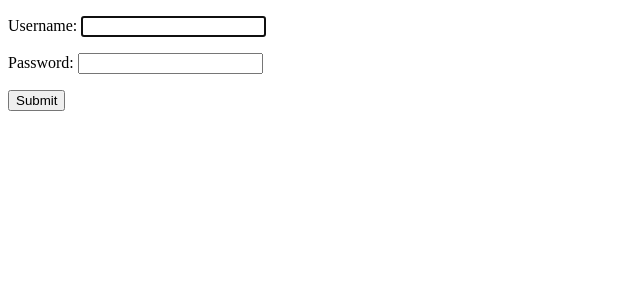
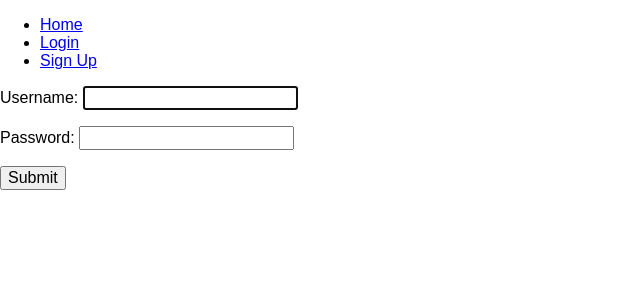
Before and after one commit to scott-currie/budget_tool, a Django app: page /accounts/login/ in a window 1280 px wide. Shown: the top 300 px of the page, without its empty margins (0-640 px from the left). Run offline with Django 3.2, Linux system fonts and the light colour scheme; parts of the project's set-up code (start-up, migrations or seed data) failed here and were passed over.

Commit message:
Added nav

```diff
--- a/budget_tool/templates/generic/base.html
+++ b/budget_tool/templates/generic/base.html
@@ -2,8 +2,23 @@
 <html>
 <head>
   {% block title %}<title>No Title</title>{% endblock title %}
+  {% load static %}
+  <link rel="stylesheet" href="{% static "css/normalize.css" %}"
+  <link rel="stylesheet" href="{% static "css/stylee.css" %}"
 </head>
 <body>
+  <nav>
+    <ul class="nav_list">
+      <li><a href="{% url "home" %}">Home</a></li>
+      {% if user.is_authenticated %}
+        <li><a href="{% url "budget_view" %}">Budgets</a></li>
+        <li><a href="{% url "logout" %}">Logout</a></li>
+      {% else %}
+        <li><a href="{% url "login" %}">Login</a></li>
+        <li><a href="{% url "django_registration_register" %}">Sign Up</a></li>
+      {% endif %}
+    </ul>
+  </nav>
   {% block content %}<h2>No Content</h2>{% endblock content %}
 </body>
 </html>
```
